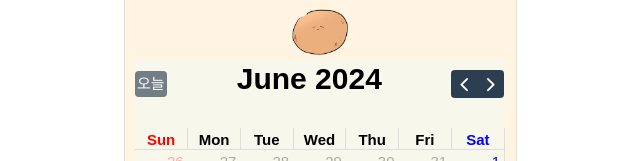
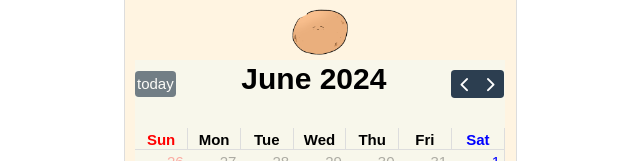
Before and after one commit to I-m-Potato/Frontend, a React (Create React App) app: page /calender in a window 1280 px wide. Shown: the top 161 px of the page, without its empty margins (320-960 px from the left). Built offline with nearby package versions, Linux system fonts and the light colour scheme; a web font is replaced by a local one.

Commit message:
일기기록 이동

```diff
--- a/src/pages/Calender.js
+++ b/src/pages/Calender.js
@@ -66,6 +66,7 @@ const CalendarComponent = () => {
     fetchDiaries(year, month);
   };
 
+
   // -- 버튼 클릭시 fetch함수 호출()
   // prev 버튼 클릭 핸들러
   const handlePrevClick = () => {
@@ -106,7 +107,6 @@ const CalendarComponent = () => {
     }else{
       navigate('/calender/modal', { state: { date: info.dateStr } });
     }
-    //today눌렀을 때 없어지지 않도록
   };
 
   /*
@@ -120,7 +120,9 @@ const CalendarComponent = () => {
   const renderEventContent = (eventInfo) => {
     return (// 이벤트의 커스텀 콘텐츠를 렌더링. 이미지가 중앙에 배치되도록
       <EventContent>
-        <EventImage src= {eventInfo.event.extendedProps.imgSrc} alt='potatostamp' onClick={()=>handleDateClick(eventInfo)}/>
+        <EventImage src= {eventInfo.event.extendedProps.imgSrc}
+         alt='potatostamp'
+         onClick={()=>handleDateClick({dateStr:eventInfo.event.startStr})}/>
       </EventContent>
     );
   };
@@ -136,24 +138,24 @@ const CalendarComponent = () => {
         editable={true}
         dayMaxEvents={true}
         height={630}
-        customButtons={{
-          today: {
-            text: '오늘',
-            click: handleTodayClick
-          },
-          prev: {
-            text: '이전',
-            click: handlePrevClick
-          },
-          next: {
-            text: '다음',
-            click: handleNextClick
-          }
-        }}
         headerToolbar={{
           left: 'today',
           center: 'title',
           right: 'prev,next'
+        }}
+        customButtons={{
+          prev: {
+            text: 'prev',
+            click: handlePrevClick,
+          },
+          next: {
+            text: 'next',
+            click: handleNextClick,
+          },
+          today: {
+            text: 'today',
+            click: handleTodayClick,
+          },
         }}
         events={events}
         dateClick={handleDateClick}
```
